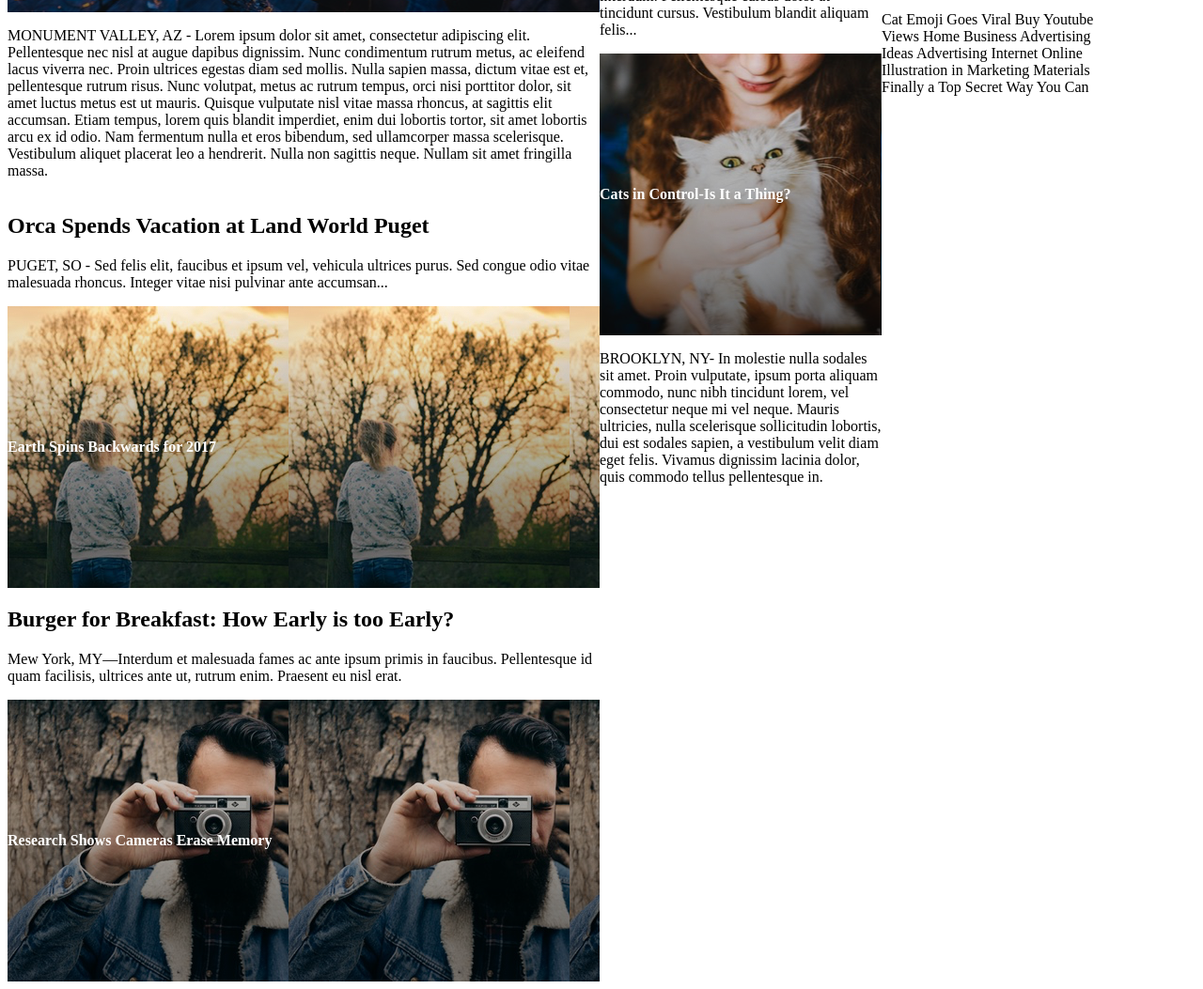
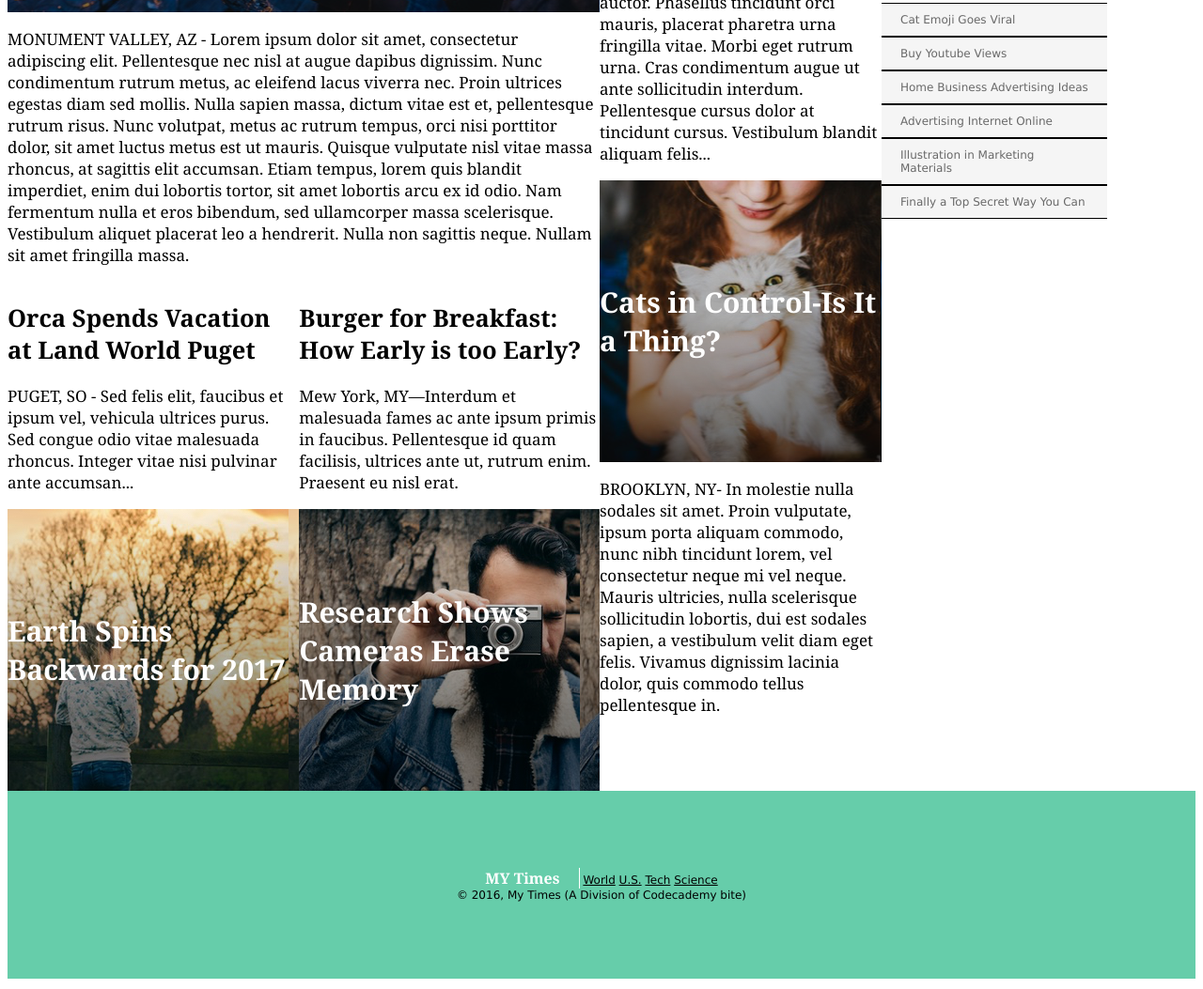
Before and after one commit to tsteinert/my_times, a plain HTML site: page index.html in a window 1280 px wide. Shown: the part 376-1429 px from the top of the page at 94% size. Drawn offline with Linux system fonts and the light colour scheme.

Commit message:
Last changes. Good enough

```diff
--- a/index.html
+++ b/index.html
@@ -30,8 +30,8 @@
         </div>
         <div class="stories">
           <div class="story">
-            <h2>Orca Spends Vacation at Land World Puget</h2>
             <div class="text-content">
+              <h2>Orca Spends Vacation at Land World Puget</h2>
               <p>PUGET, SO - Sed felis elit, faucibus et ipsum vel, vehicula ultrices purus. Sed congue odio vitae malesuada rhoncus. Integer vitae nisi pulvinar ante accumsan... </p>
             </div>
             <div class="fall-cancelled image-content">
@@ -39,12 +39,10 @@
             </div>
           </div>
           <div class="story">
-            <h2>Burger for Breakfast: How Early is too Early?</h2>
             <div class="text-content">
+              <h2>Burger for Breakfast: How Early is too Early?</h2>
               <p>Mew York, MY—Interdum et malesuada fames ac ante ipsum primis in faucibus. Pellentesque id quam facilisis, ultrices ante ut, rutrum enim. Praesent eu nisl erat.</p>
             </div>
-          </div>
-          <div class="story">
             <div class="pop-culture image-content">
               <span>Research Shows Cameras Erase Memory</span>
             </div>
@@ -73,14 +71,26 @@
         <img src="./resources/images/img-news-bite.png" alt="Cookie Image">
         <div class="news-bytes">
           <h3>NEWS BITES</h3>
-          <span>Cat Emoji Goes Viral</span>
-          <span>Buy Youtube Views</span>
-          <span>Home Business Advertising Ideas</span>
-          <span>Advertising Internet Online</span>
-          <span>Illustration in Marketing Materials</span>
-          <span>Finally a Top Secret Way You Can</span>
+          <span class="bite">Cat Emoji Goes Viral</span>
+          <span class="bite">Buy Youtube Views</span>
+          <span class="bite">Home Business Advertising Ideas</span>
+          <span class="bite">Advertising Internet Online</span>
+          <span class="bite">Illustration in Marketing Materials</span>
+          <span class="bite">Finally a Top Secret Way You Can</span>
         </div>
       </div>
     </div>
+    <footer>
+      <div class="info">
+        <span class="footer-logo">MY Times</span>
+        <span><a href="#">World</a></span>
+        <span><a href="#">U.S.</a></span>
+        <span><a href="#">Tech</a></span>
+        <span><a href="#">Science</a></span>
+      </div>
+      <div class="copyright">
+        <span>© 2016, My Times (A Division of Codecademy bite)</span>
+      </div>
+    </footer>
   </body>
 </html>
--- a/resources/css/style.css
+++ b/resources/css/style.css
@@ -59,6 +59,8 @@ a {
   height: 300px;
   color: white;
   font-weight: bold;
+  font-family: Georgia;
+  font-size: 30px;
 }
 
 .lead-story .image-content {
@@ -81,3 +83,56 @@ a {
 .lead-story .image-content span {
   margin-left: 20px;
 }
+
+.text-content {
+  font-family: Georgia;
+  font-size: 17px;
+  color: black;
+}
+
+.stories {
+  display: flex;
+  flex-direction: column;
+}
+
+.large .stories {
+  flex-direction: row;
+}
+
+.news-bytes h3 {
+  font-size: 16px;
+  font-weight: bold;
+}
+
+.bite {
+  background-color: WhiteSmoke;
+  font-family: Verdana;
+  font-size: 12px;
+  color: DimGray;
+  margin: 0 0;
+  border-top: 1px solid black;
+  border-bottom: 1px solid black;
+  display: block;
+  padding: 10px 20px;
+}
+
+footer {
+  display: flex;
+  flex-direction: column;
+  justify-content: center;
+  align-items: center;
+  background-color: MediumAquamarine;
+  margin: auto;
+  font-family: Verdana;
+  font-size: 12px;
+  height: 200px;
+}
+
+.footer-logo {
+  font-family: Georgia;
+  font-size: 16px;
+  font-weight: bold;
+  color: white;
+  border-right: 1px solid white;
+  padding-right: 20px;
+}
```
